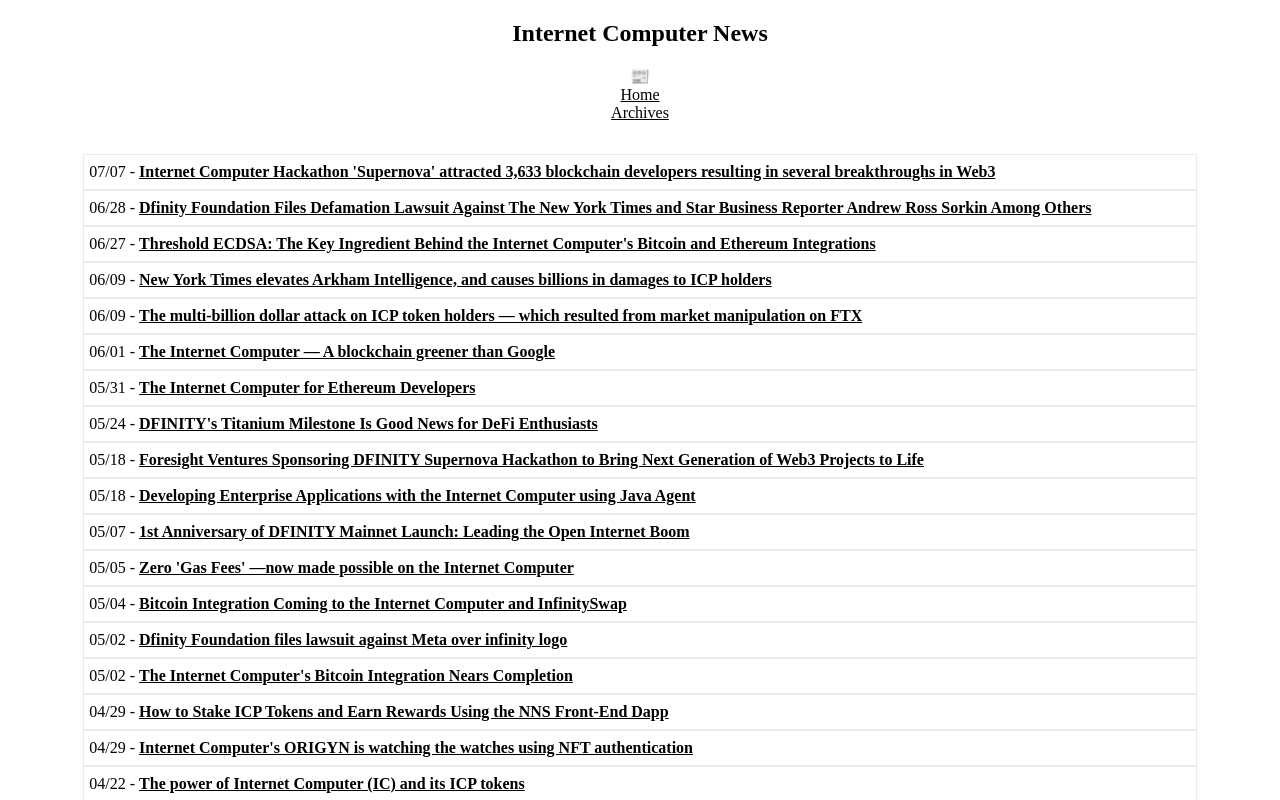
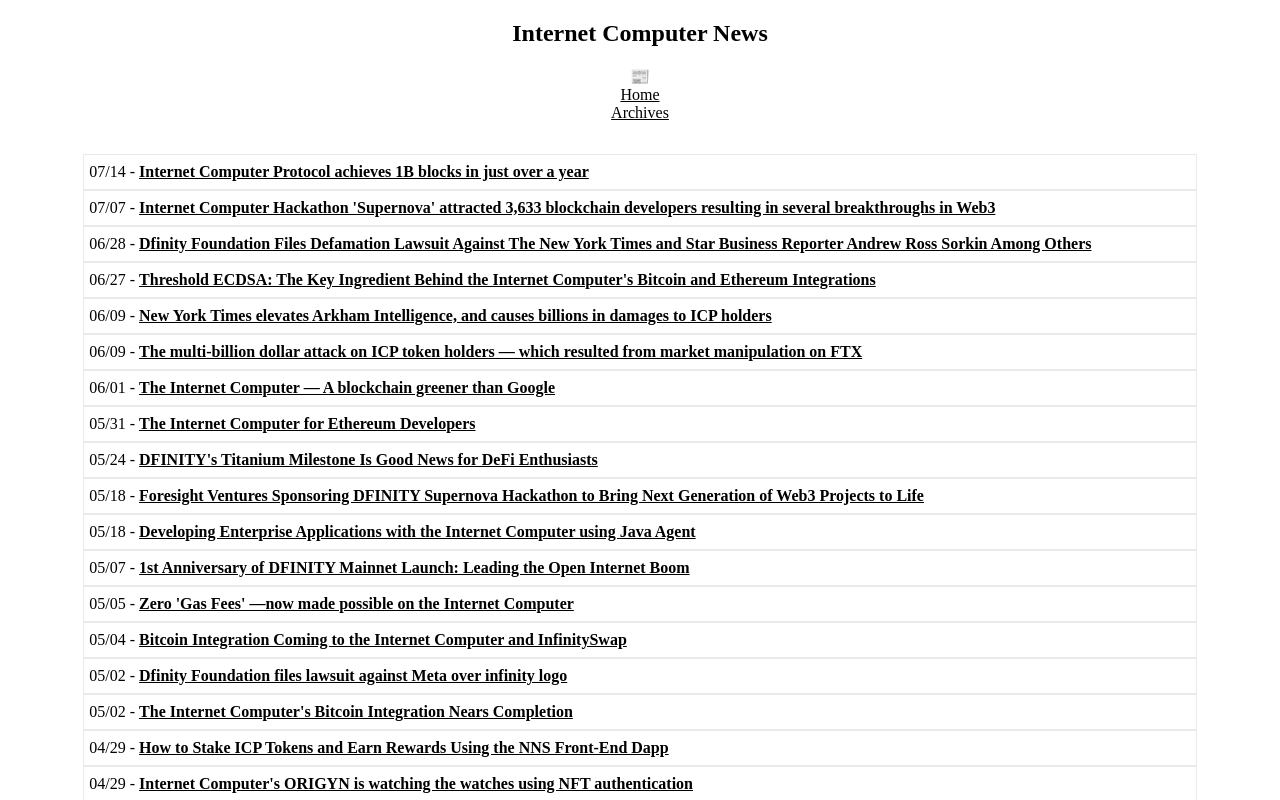
Before and after one commit to rjlucasm/ictoday, a Next.js app: page /news/2022 in a window 1280 px wide. Shown: the top 800 px of the page. Built offline with nearby package versions, Linux system fonts and the light colour scheme.

Commit message:
News 07/14

```diff
--- a/pages/news/2022.js
+++ b/pages/news/2022.js
@@ -19,6 +19,9 @@ export default function News22() {
             <Link href="/archive"><a style={{ color: 'inherit' }}>Archives</a></Link>
 
             <div className="pagesgrid">
+            <div className="pagescard">07/14 -&nbsp;
+                <a href="https://www.blockchaintechnology-news.com/2022/07/internet-computer-protocol-achieves-1b-blocks-in-just-over-a-year/" target="_blank" rel="noopener noreferrer">Internet Computer Protocol achieves 1B blocks in just over a year</a>
+            </div>
             <div className="pagescard">07/07 -&nbsp;
                 <a href="https://www.bitcoininsider.org/article/174174/internet-computer-hackathon-supernova-attracted-3633-blockchain-developers-resulting" target="_blank" rel="noopener noreferrer">Internet Computer Hackathon &apos;Supernova&apos; attracted 3,633 blockchain developers resulting in several breakthroughs in Web3</a>
             </div>
```
